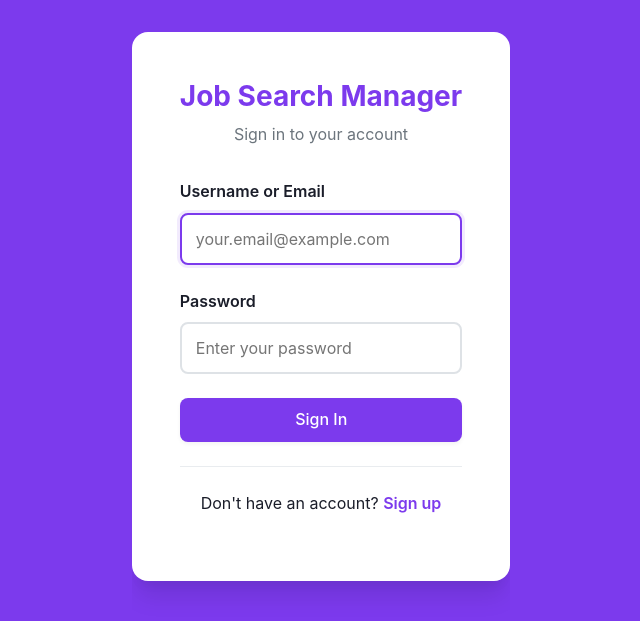
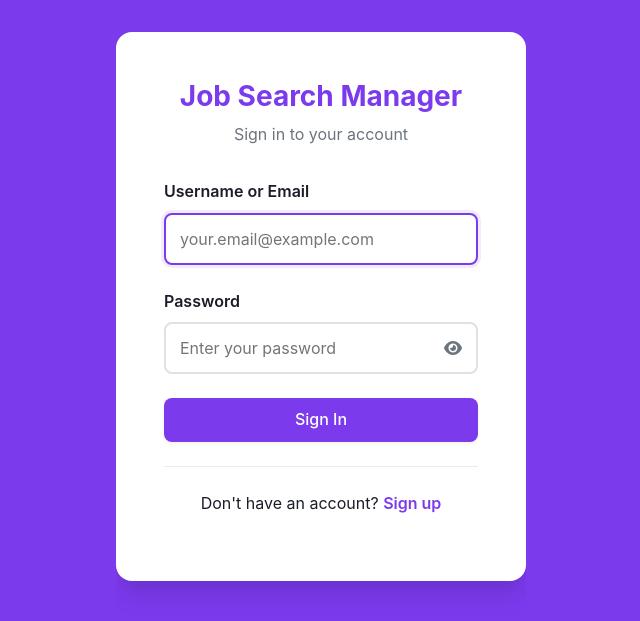
Before and after one commit to filmozolevskiy/job-etl-project, a Flask app: page /login in a window 1280 px wide. Shown: the top 621 px of the page, without its empty margins (319-959 px from the left). Run offline with Flask 3, Linux system fonts and the light colour scheme.

Commit message:
fix: Add password show/hide toggles and redirect authenticated users from auth pages
- Add password toggle buttons to all password fields (login, register, account)
- Add CSS for password-input-wrapper and password-toggle button
- Redirect authenticated users away from /login and /register routes
- Ensure sidebar is hidden on authentication pages (already handled by base template)

Fixes critical security and UX issues from UI/UX review.

```diff
--- a/campaign_ui/app.py
+++ b/campaign_ui/app.py
@@ -974,6 +974,10 @@ def delete_campaign(campaign_id):
 @app.route("/register", methods=["GET", "POST"])
 def register():
     """User registration."""
+    # Redirect authenticated users away from registration page
+    if current_user.is_authenticated:
+        return redirect(url_for("index"))
+
     if request.method == "POST":
         username = request.form.get("username", "").strip()
         email = request.form.get("email", "").strip()
@@ -1020,6 +1024,10 @@ def register():
 @app.route("/login", methods=["GET", "POST"])
 def login():
     """User login."""
+    # Redirect authenticated users away from login page
+    if current_user.is_authenticated:
+        return redirect(url_for("index"))
+
     if request.method == "POST":
         username = request.form.get("username", "").strip()
         password = request.form.get("password", "").strip()
--- a/campaign_ui/static/css/components.css
+++ b/campaign_ui/static/css/components.css
@@ -438,6 +438,43 @@ textarea {
     transition: all var(--transition-fast);
     background-color: var(--color-surface);
     color: var(--color-text-primary);
+}
+
+/* Password field with toggle */
+.password-input-wrapper {
+    position: relative;
+    display: flex;
+    align-items: center;
+}
+
+.password-input-wrapper input[type="password"],
+.password-input-wrapper input[type="text"] {
+    padding-right: 3rem;
+}
+
+.password-toggle {
+    position: absolute;
+    right: 0.75rem;
+    background: none;
+    border: none;
+    color: var(--color-text-muted);
+    cursor: pointer;
+    padding: 0.25rem;
+    display: flex;
+    align-items: center;
+    justify-content: center;
+    transition: color var(--transition-fast);
+    z-index: 1;
+}
+
+.password-toggle:hover {
+    color: var(--color-text-primary);
+}
+
+.password-toggle:focus {
+    outline: 2px solid var(--color-primary);
+    outline-offset: 2px;
+    border-radius: var(--radius-sm);
 }
 
 input:focus,
--- a/campaign_ui/templates/login.html
+++ b/campaign_ui/templates/login.html
@@ -46,7 +46,12 @@
 
             <div class="form-group">
                 <label for="password">Password</label>
-                <input type="password" id="password" name="password" placeholder="Enter your password" required>
+                <div class="password-input-wrapper">
+                    <input type="password" id="password" name="password" placeholder="Enter your password" required>
+                    <button type="button" class="password-toggle" aria-label="Show password" onclick="togglePassword('password')">
+                        <i class="fas fa-eye" id="password-toggle-icon"></i>
+                    </button>
+                </div>
             </div>
 
             <button type="submit" class="btn btn-primary btn-full-width">Sign In</button>
@@ -58,3 +63,24 @@
     </div>
 </div>
 {% endblock %}
+
+{% block extra_js %}
+<script>
+function togglePassword(inputId) {
+    const input = document.getElementById(inputId);
+    const icon = document.getElementById(inputId + '-toggle-icon');
+
+    if (input.type === 'password') {
+        input.type = 'text';
+        icon.classList.remove('fa-eye');
+        icon.classList.add('fa-eye-slash');
+        icon.parentElement.setAttribute('aria-label', 'Hide password');
+    } else {
+        input.type = 'password';
+        icon.classList.remove('fa-eye-slash');
+        icon.classList.add('fa-eye');
+        icon.parentElement.setAttribute('aria-label', 'Show password');
+    }
+}
+</script>
+{% endblock %}
```
Also changed, not shown: campaign_ui/templates/account_management.html (+35 -3 lines), campaign_ui/templates/register.html (+12 -2 lines), .github/workflows/ci.yml.
